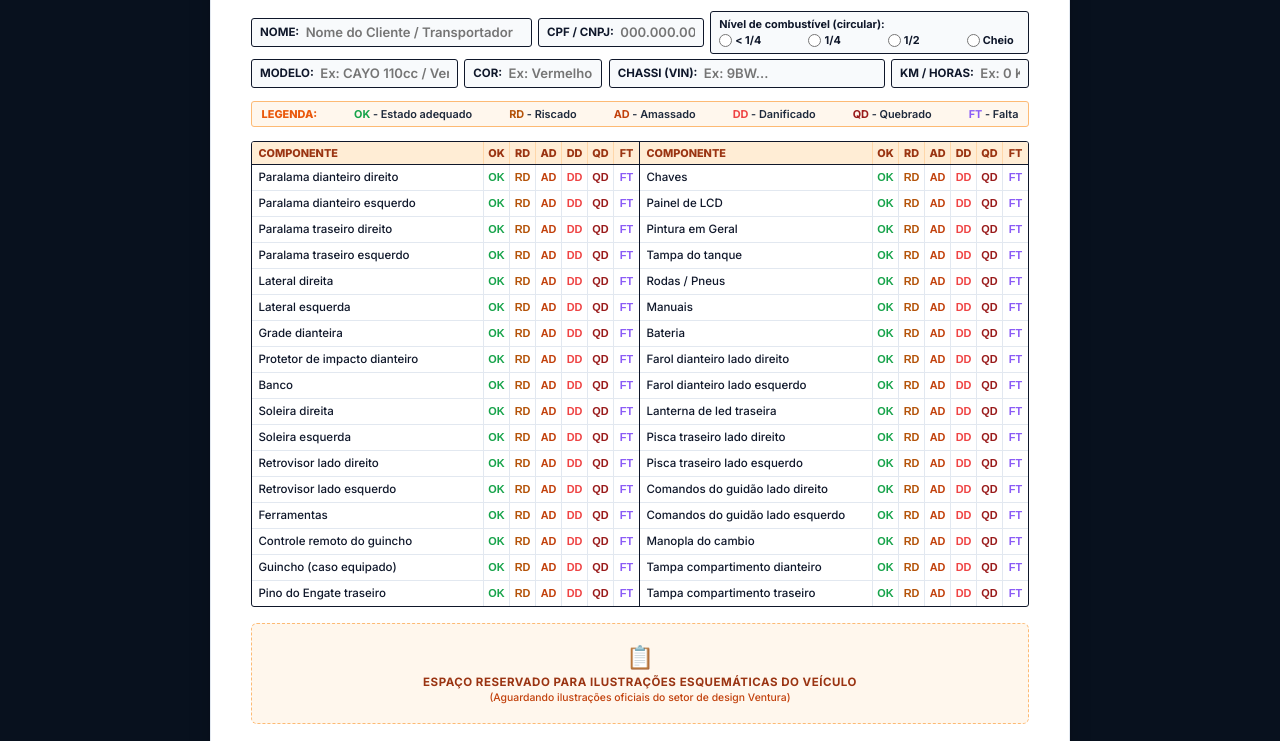
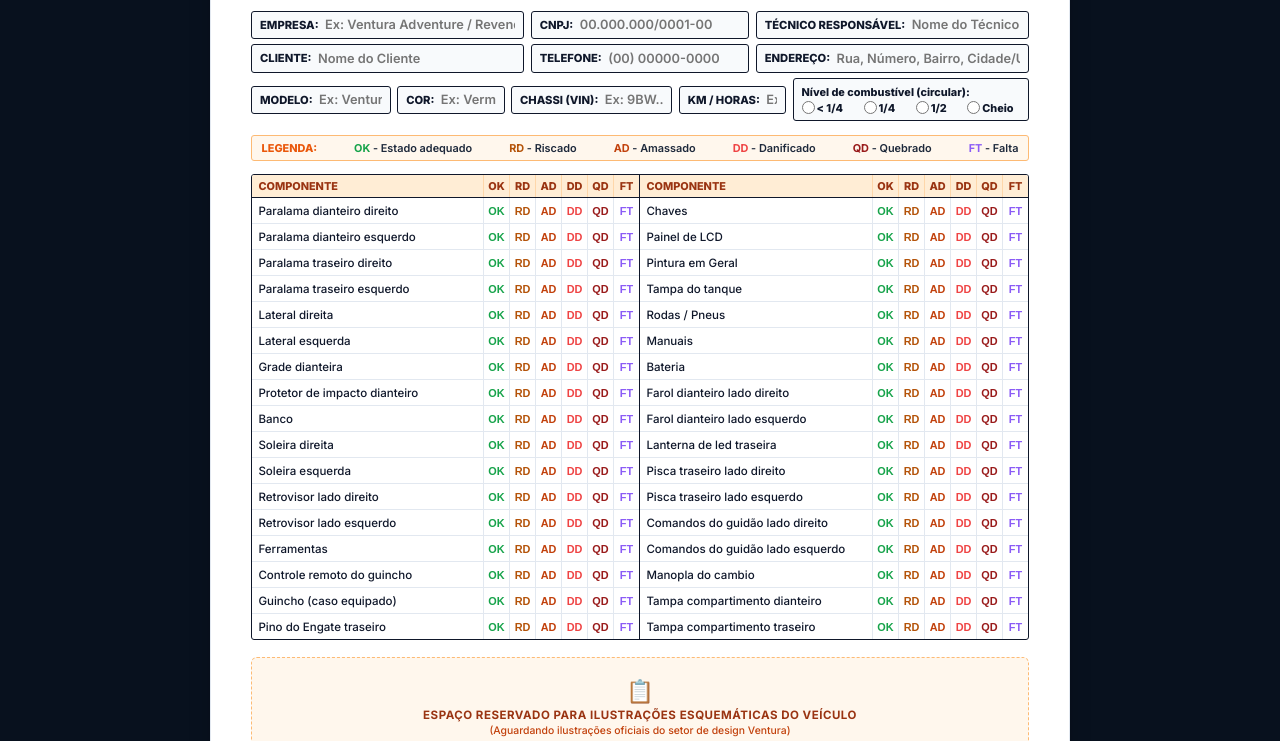
Before and after one commit to gabriellimakkf123-ui/ventura-checklist, a plain HTML site: page index.html in a window 1280 px wide. Shown: the part 264-1005 px from the top of the page. Drawn offline with Linux system fonts and the light colour scheme.

Commit message:
Reorganizar campos do cabecalho (Empresa, Tecnico, CNPJ, Cliente, Telefone, Endereco, Dados Veiculo)

```diff
--- a/app.js
+++ b/app.js
@@ -76,7 +76,7 @@ const DEFAULT_TEMPLATES = {
       "Bateria 12V",
       "Farol dianteiro",
       "Lanterna traseira",
-      "Comandos de guidão / Freios",
+      "Comandos do guidão / Freios",
       "Manopla do freio / trava de estacionamento",
       "Kit de adesivos decorativos CAYO"
     ]
@@ -273,7 +273,7 @@ function createColumnHTML(items) {
   return html;
 }
 
-// Renderizar Espaço do Diagrama em Branco (Placeholder Limpo)
+// Renderizar Espaço do Diagrama em Branco
 function renderDiagram() {
   const container = document.getElementById('diagramsContainer');
   container.innerHTML = `
@@ -354,8 +354,12 @@ function initActionButtons() {
   // Novo Check-List
   document.getElementById('btnNewChecklist').addEventListener('click', () => {
     if (confirm("Deseja limpar todos os campos do check-list atual?")) {
+      document.getElementById('fieldEmpresa').value = '';
+      document.getElementById('fieldCnpj').value = '';
+      document.getElementById('fieldTecnico').value = '';
       document.getElementById('fieldName').value = '';
-      document.getElementById('fieldCpf').value = '';
+      document.getElementById('fieldPhone').value = '';
+      document.getElementById('fieldAddress').value = '';
       document.getElementById('fieldModel').value = '';
       document.getElementById('fieldColor').value = '';
       document.getElementById('fieldChassis').value = '';
@@ -420,7 +424,7 @@ function generateColoredPDF() {
       console.error('Erro ao gerar PDF:', err);
       btn.innerHTML = originalText;
       btn.disabled = false;
-      window.print(); // Fallback para impressão se falhar
+      window.print();
     });
   } else {
     window.print();
--- a/index.html
+++ b/index.html
@@ -85,20 +85,62 @@
         </div>
         <div class="doc-title-block">
           <h1 id="docTitle">CHECK LIST – TRANSPORTE DE VEÍCULO NOVO</h1>
-          <span id="docSubtitle" class="doc-subtitle">LINHA QUADRICICLOS VENTURA</span>
+          <span id="docSubtitle" class="doc-subtitle">LINHA QUADRICICLOS ADULTOS VENTURA (ATV)</span>
         </div>
       </div>
 
-      <!-- Bloco de Informações do Veículo e Cliente -->
+      <!-- Bloco de Informações Reorganizado Conforme Especificado pelo Usuário -->
       <section class="doc-section info-section">
-        <div class="form-grid top-grid">
-          <div class="form-group span-2">
-            <label>NOME:</label>
-            <input type="text" id="fieldName" placeholder="Nome do Cliente / Transportador" autocomplete="off">
+
+        <!-- Linha 1: Dados da Empresa e Técnico -->
+        <div class="form-grid grid-row-3">
+          <div class="form-group">
+            <label>EMPRESA:</label>
+            <input type="text" id="fieldEmpresa" placeholder="Ex: Ventura Adventure / Revenda" autocomplete="off">
           </div>
           <div class="form-group">
-            <label>CPF / CNPJ:</label>
-            <input type="text" id="fieldCpf" placeholder="000.000.000-00" autocomplete="off">
+            <label>CNPJ:</label>
+            <input type="text" id="fieldCnpj" placeholder="00.000.000/0001-00" autocomplete="off">
+          </div>
+          <div class="form-group">
+            <label>TÉCNICO RESPONSÁVEL:</label>
+            <input type="text" id="fieldTecnico" placeholder="Nome do Técnico Inspeção" autocomplete="off">
+          </div>
+        </div>
+
+        <!-- Linha 2: Dados do Cliente -->
+        <div class="form-grid grid-row-3 margin-top-sm">
+          <div class="form-group">
+            <label>CLIENTE:</label>
+            <input type="text" id="fieldName" placeholder="Nome do Cliente" autocomplete="off">
+          </div>
+          <div class="form-group">
+            <label>TELEFONE:</label>
+            <input type="text" id="fieldPhone" placeholder="(00) 00000-0000" autocomplete="off">
+          </div>
+          <div class="form-group">
+            <label>ENDEREÇO:</label>
+            <input type="text" id="fieldAddress" placeholder="Rua, Número, Bairro, Cidade/UF" autocomplete="off">
+          </div>
+        </div>
+
+        <!-- Linha 3: Dados do Veículo & Combustível -->
+        <div class="form-grid grid-row-vehicle margin-top-sm">
+          <div class="form-group">
+            <label>MODELO:</label>
+            <input type="text" id="fieldModel" placeholder="Ex: Ventura 400 / CAYO 110cc" autocomplete="off">
+          </div>
+          <div class="form-group">
+            <label>COR:</label>
+            <input type="text" id="fieldColor" placeholder="Ex: Vermelho" autocomplete="off">
+          </div>
+          <div class="form-group">
+            <label>CHASSI (VIN):</label>
+            <input type="text" id="fieldChassis" placeholder="Ex: 9BW..." autocomplete="off">
+          </div>
+          <div class="form-group">
+            <label>KM / HORAS:</label>
+            <input type="text" id="fieldKm" placeholder="Ex: 0 KM" autocomplete="off">
           </div>
           <div class="form-group fuel-group">
             <label>Nível de combustível (circular):</label>
@@ -108,25 +150,6 @@
               <label class="fuel-radio"><input type="radio" name="fuelLevel" value="1/2"> <span>1/2</span></label>
               <label class="fuel-radio"><input type="radio" name="fuelLevel" value="Cheio"> <span>Cheio</span></label>
             </div>
-          </div>
-        </div>
-
-        <div class="form-grid bottom-grid">
-          <div class="form-group">
-            <label>MODELO:</label>
-            <input type="text" id="fieldModel" placeholder="Ex: CAYO 110cc / Ventura 400" autocomplete="off">
-          </div>
-          <div class="form-group">
-            <label>COR:</label>
-            <input type="text" id="fieldColor" placeholder="Ex: Vermelho / Amarelo" autocomplete="off">
-          </div>
-          <div class="form-group span-2">
-            <label>CHASSI (VIN):</label>
-            <input type="text" id="fieldChassis" placeholder="Ex: 9BW..." autocomplete="off">
-          </div>
-          <div class="form-group">
-            <label>KM / HORAS:</label>
-            <input type="text" id="fieldKm" placeholder="Ex: 0 KM" autocomplete="off">
           </div>
         </div>
       </section>
@@ -152,7 +175,7 @@
         </div>
       </section>
 
-      <!-- Diagramas Visuais do Veículo (Reservado em Branco conforme solicitação) -->
+      <!-- Diagramas Visuais do Veículo (Reservado em Branco) -->
       <section class="doc-section diagrams-section">
         <div class="diagrams-container blank-placeholder" id="diagramsContainer">
           <div class="placeholder-box">
--- a/styles.css
+++ b/styles.css
@@ -1,6 +1,6 @@
 /* ==========================================================================
    VENTURA ADVENTURE SISTEMAS - CHECK-LIST DE VEÍCULOS
-   Design System Otimizado com a Paleta de Cores Ventura Adventure
+   Design System, Reorganização de Campos & Paleta Ventura Adventure
    ========================================================================== */
 
 :root {
@@ -49,21 +49,18 @@
    TEMAS DINÂMICOS DA APLICAÇÃO (data-theme)
    ========================================================================== */
 
-/* Tema 1: Ventura Adventure Oficial (Laranja & Navy Grafite) */
 body[data-theme="corporate"] {
   --bg-app: #08111e;
   --header-bg: linear-gradient(135deg, #0b192c 0%, #172a46 100%);
   --accent-color: #ea580c;
 }
 
-/* Tema 2: Dark Glass Off-Road */
 body[data-theme="dark"] {
   --bg-app: #050912;
   --header-bg: rgba(15, 23, 42, 0.9);
   --accent-color: #f97316;
 }
 
-/* Tema 3: Pátio / Industrial (Laranja de Alta Visibilidade) */
 body[data-theme="industrial"] {
   --bg-app: #18181b;
   --header-bg: rgba(39, 39, 42, 0.95);
@@ -336,14 +333,18 @@ body {
   gap: 0.4rem;
 }
 
-.top-grid {
-  grid-template-columns: 2.2fr 1.3fr 2.5fr;
+.grid-row-3 {
+  grid-template-columns: 1.5fr 1.2fr 1.5fr;
   align-items: center;
 }
 
-.bottom-grid {
-  grid-template-columns: 1.5fr 1fr 2fr 1fr;
-  margin-top: 0.3rem;
+.grid-row-vehicle {
+  grid-template-columns: 1.3fr 1fr 1.5fr 1fr 2.2fr;
+  align-items: center;
+}
+
+.margin-top-sm {
+  margin-top: 0.35rem;
 }
 
 .form-group {
@@ -356,8 +357,8 @@ body {
 }
 
 .form-group label {
-  font-size: 0.72rem;
-  font-weight: 700;
+  font-size: 0.7rem;
+  font-weight: 800;
   color: var(--text-dark);
   white-space: nowrap;
   margin-right: 0.4rem;
@@ -368,14 +369,10 @@ body {
   background: transparent;
   width: 100%;
   font-family: var(--font-primary);
-  font-size: 0.82rem;
+  font-size: 0.8rem;
   font-weight: 600;
   color: #000000;
   outline: none;
-}
-
-.form-group.span-2 {
-  grid-column: span 1;
 }
 
 .fuel-group {
@@ -387,22 +384,22 @@ body {
 
 .fuel-group label {
   font-size: 0.68rem;
-  font-weight: 700;
+  font-weight: 800;
 }
 
 .fuel-options {
   display: flex;
-  gap: 0.5rem;
+  gap: 0.4rem;
   width: 100%;
   justify-content: space-between;
 }
 
 .fuel-radio {
-  font-size: 0.7rem;
+  font-size: 0.68rem;
   font-weight: 600;
   display: flex;
   align-items: center;
-  gap: 3px;
+  gap: 2px;
   cursor: pointer;
 }
 
```
